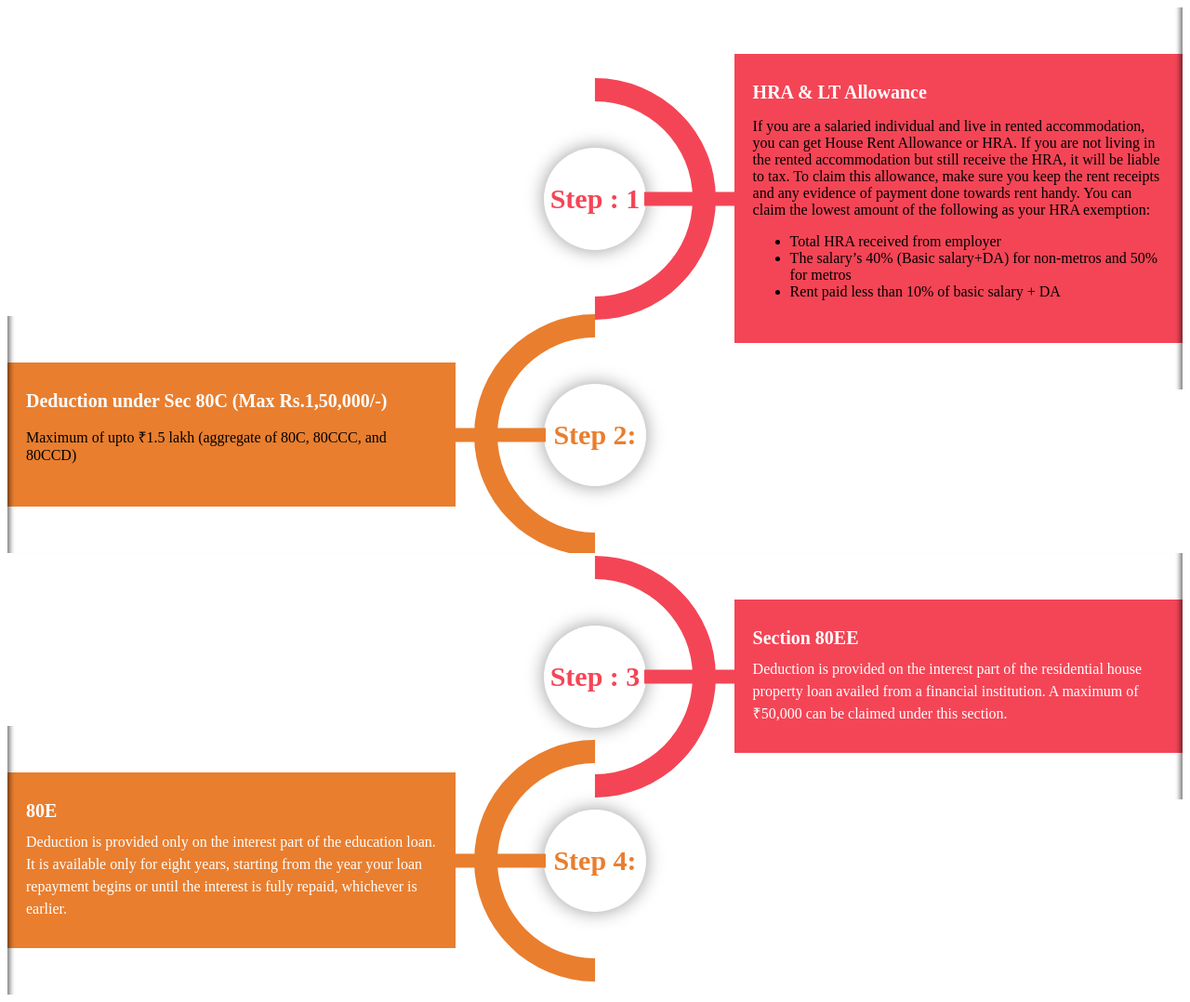
After one commit to codeprofile/Li-FinBalance, a Flask app: page /non_eligible_plan in a window 1280 px wide. The commit adds this page. Shown: the whole page at 93% size. Run offline with Flask 2, Linux system fonts and the light colour scheme; parts of the project's set-up code (start-up, migrations or seed data) failed here and were passed over.

Commit message:
adding comments And final commit

```diff
--- a/app.py
+++ b/app.py
@@ -1,34 +1,64 @@
 import numpy as np
-from flask import Flask,render_template,jsonify,request
+from flask import Flask, render_template, jsonify, request, flash
 import os
 import joblib
 import pandas as pd
+from constants import *
 
 TEMPLATE_DIR = os.path.abspath('templates')
 STATIC_DIR = os.path.abspath('styles')
-app = Flask(__name__,template_folder=TEMPLATE_DIR, static_folder=STATIC_DIR)
+app = Flask(__name__, template_folder=TEMPLATE_DIR, static_folder=STATIC_DIR)
+app.secret_key = 'Li-FinB@l@nce'
 
 predictions = dict()
+"""Loading Multi-label Classifier """
 clf = joblib.load('finalized_model.sav')
 
-@app.route('/',methods=["GET"])
+
+@app.route('/', methods=["GET"])
 def create_profile():
     return render_template('create_profile.html')
 
+
 @app.route('/set_goal')
 def set_goal():
-   return render_template('set_goal.html')
+    return render_template('set_goal.html')
+
 
 @app.route('/goal')
 def goal_index():
-   return render_template('goal_index.html')
+    return render_template('goal_index.html')
+
+
+@app.route('/non_eligible_plan')
+def non_eligible_plan():
+    data = {}
+    tax_code = pd.DataFrame.from_dict(predictions, orient="index", columns=["output"])
+    tax_code["tax_section"] = tax_code.index
+    tax_code.index = range(len(tax_code))
+    non_eligible_tax_code = tax_code[tax_code["output"] == 0]
+    for dat in non_eligible_tax_code["tax_section"].values:
+        data.update({dat: tax_section[dat]})
+    return render_template("non_eligibility_card.html", content=data)
+
 
 @app.route('/eligible_plan')
 def eligible_plan():
-   return render_template("eligibility_card.html")
+    data = {}
+    tax_code = pd.DataFrame.from_dict(predictions, orient="index", columns=["output"])
+    tax_code["tax_section"] = tax_code.index
+    tax_code.index = range(len(tax_code))
+    eligible_tax_code = tax_code[tax_code["output"] == 1]
+    for dat in eligible_tax_code["tax_section"].values:
+        data.update({dat: tax_section[dat]})
+    return render_template("eligibility_card.html", content=data)
 
 
-def get_taxable_amount(amount:float)-> float:
+def get_taxable_amount(amount: float) -> float:
+    """
+    :param amount:
+    :return:
+    """
     taxable_amt = 0
     if amount <= 250000:
         taxable_amt = 0
@@ -36,16 +66,12 @@ def get_taxable_amount(amount:float)-> float:
         taxable_amt = (amount - 250000) * 0.05
     elif amount <= 1000000:
         taxable_amt = (amount - 500000) * 0.20 + 12500
-    else :
+    else:
         taxable_amt = (amount - 1000000) * 0.30 + 200000
     return taxable_amt
 
 
-
-
-
-
-@app.route('/predict',methods=["POST"])
+@app.route('/predict', methods=["POST"])
 def classify():
     try:
         amount = float(request.form.get('income'))
@@ -53,11 +79,13 @@ def classify():
         FIRST_PROPERTY = request.form.get('FIRST_PROPERTY')
         SPECIFIC_ILLNESS = request.form.get('SPECIFIC_ILLNESS')
     except Exception as e:
-        return jsonify({"message":"Please Check the Input format Provided"}),400
+        return jsonify({"message": "Please Check the Input format Provided"}), 400
     taxable_amt = get_taxable_amount(amount)
-    data  = np.array([[0,0, 0, 0,0, 0, 0, 1, 0, 0, 0, 0, 0, 0, 1]])
+    data = np.array([[0, 0, 0, 0, 0, 0, 0, 1, 0, 0, 0, 0, 0, 0, 1]])
     pred = clf.predict(data).toarray()
-    pred = pd.DataFrame(pred,columns=['80D', '80DD', '80DDB', '80E', '80EE', '80EEA','80TTB', '80TTA', '80CCD', '80C'])
+    pred = pd.DataFrame(pred,
+                        columns=['80D', '80DD', '80DDB', '80E', '80EE', '80EEA', '80TTB', '80TTA', '80CCD', '80C'])
     global predictions
     predictions = pred.to_dict('list')
-    return render_template('create_profile.html',message ="User Created Successfully")
+    flash("User Created Successfully")
+    return render_template('profile_2_set_goal.html')
--- /dev/null
+++ b/constants.py
@@ -0,0 +1,36 @@
+""" Below rules are all incorporated into the classifier model"""
+tax_section = {
+   "80D":{
+      "Description":"Deduction for health insurance premium and medical expenses for senior citizens is allowed under this section.Individuals below 60 years can claim up to ₹25,000; whereas senior citizens can claim up to ₹50,000."
+   },
+   "80TTB":{
+      "Description":"This section allows senior citizens (aged 60 years and above) to claim up to 50,000 as a tax deduction from their gross total income."
+   },
+   "80TTA":{
+      "Description":"Income of up to ₹10,000 earned from interest on savings accounts can be claimed as a tax deduction under this section."
+   },
+   "80EEA":{
+      "Description":"This section allows a deduction up to ₹1.5 lakh for interest paid by first-time homebuyers for a loan sanctioned from a financial institution."
+   },
+   "80EE":{
+      "Description":"Deduction is provided on the interest part of the residential house property loan availed from a financial institution.A maximum of 50,000 can be claimed under this section."
+   },
+   "80E":{
+      "Description":"Deduction is provided only on the interest part of the education loan.It is available only for eight years, starting from the year your loan repayment begins or until the interest is fully repaid, whichever is earlier."
+   },
+   "80DD":{
+      "Description":"75,000 for those with 40%-80% disability;₹1.25 lakh for severe disability 80% or more"
+   },
+   "80DDB":{
+      "Description":"Deduction can be claimed for medical treatment of a dependent who is suffering from a specific illness .The amount allowed as deduction is as follows.A maximum of 40,000 or amount paid, whichever is less for individuals under 60 years.A maximum of 1 lakh or amount paid, whichever is less for senior citizens and super senior citizens"
+   },
+   "80CC":{
+      "Description":"Maximum of up to ₹1.5 lakh (aggregate of 80C, 80CCC, and 80CCD)"
+   },
+   "80CCD":{
+      "Description":"Maximum of up to ₹1.5 lakh (aggregate of 80C, 80CCC, and 80CCD)"
+   },
+   "80C":{
+      "Description":"Maximum of up to ₹1.5 lakh (aggregate of 80C, 80CCC, and 80CCD)"
+   }
+}
--- a/templates/goal_index.html
+++ b/templates/goal_index.html
@@ -66,7 +66,7 @@
                      	</div>
                      	<nav class="nav-tabs">
                      		<ul class="nav nav-pills pull-left">
-                                <li><a class="card-action md-4"  href="#">Click to See Plan</a></li>
+                                <li><a class="card-action md-4"  href="{{url_for('non_eligible_plan')}}">Click to See Plan</a></li>
                             </ul>
 
                      	</nav>
--- /dev/null
+++ b/templates/non_eligibility_card.html
@@ -0,0 +1,59 @@
+<!-- <link rel="stylesheet" href="https://stackpath.bootstrapcdn.com/font-awesome/4.7.0/css/font-awesome.min.css /> -->
+<link rel= "stylesheet" type= "text/css" href= "{{ url_for('static',filename='eligibility_plan.css') }}">
+<div class="container">
+    <div class="row">
+        <div class="col-md-12">
+            <div class="main-timeline">
+                <div class="timeline">
+                    <div class="timeline-icon"><span class="year">Step : 1</span></div>
+                    <div class="timeline-content">
+                        <h3 class="title">HRA & LT Allowance</h3>
+                        <p class="description">
+                        <p>If you are a salaried individual and live in rented accommodation, you can get House Rent Allowance or HRA. If you are not living in the rented accommodation but still receive the HRA, it will be liable to tax. To claim this allowance, make sure you keep the rent receipts and any evidence of payment done towards rent handy. You can claim the lowest amount of the following as your HRA exemption:
+                        <ul>
+                        <li>Total HRA received from employer</li>
+                        <li>The salary’s 40% (Basic salary+DA) for non-metros and 50% for metros</li>
+                        <li>Rent paid less than 10% of basic salary + DA</li>
+                        </ul>
+                        </p>
+                    </div>
+                </div>
+                <div class="timeline">
+                    <div class="timeline-icon"><span class="year">Step 2:</span></div>
+                    <div class="timeline-content">
+                        <h3 class="title">Deduction under Sec 80C (Max Rs.1,50,000/-)</h3>
+                        <p>Maximum of upto ₹1.5 lakh (aggregate of 80C, 80CCC, and 80CCD)</p>
+                        <p></p>
+                        <p class="description">
+
+                        </p>
+                    </div>
+                </div>
+            </div>
+        </div>
+    </div>
+    <div class="row">
+        <div class="col-md-12">
+            <div class="main-timeline">
+                <div class="timeline">
+                    <div class="timeline-icon"><span class="year">Step : 3</span></div>
+                    <div class="timeline-content">
+                        <h3 class="title">Section 80EE</h3>
+                        <p class="description">
+                       Deduction is provided on the interest part of the residential house property loan availed from a financial institution. A maximum of ₹50,000 can be claimed under this section.
+                    </div>
+                </div>
+                <div class="timeline">
+                    <div class="timeline-icon"><span class="year">Step 4:</span></div>
+                    <div class="timeline-content">
+                        <h3 class="title">80E</h3>
+                        <p class="description">
+                            Deduction is provided only on the interest part of the education loan.
+                            It is available only for eight years, starting from the year your loan repayment begins or until the interest is fully repaid, whichever is earlier.
+                        </p>
+                    </div>
+                </div>
+            </div>
+        </div>
+    </div>
+</div>
```
Also changed, not shown: templates/create_profile.html (+2 -7 lines), templates/profile_2_set_goal.html (added, +35 -0 lines).
